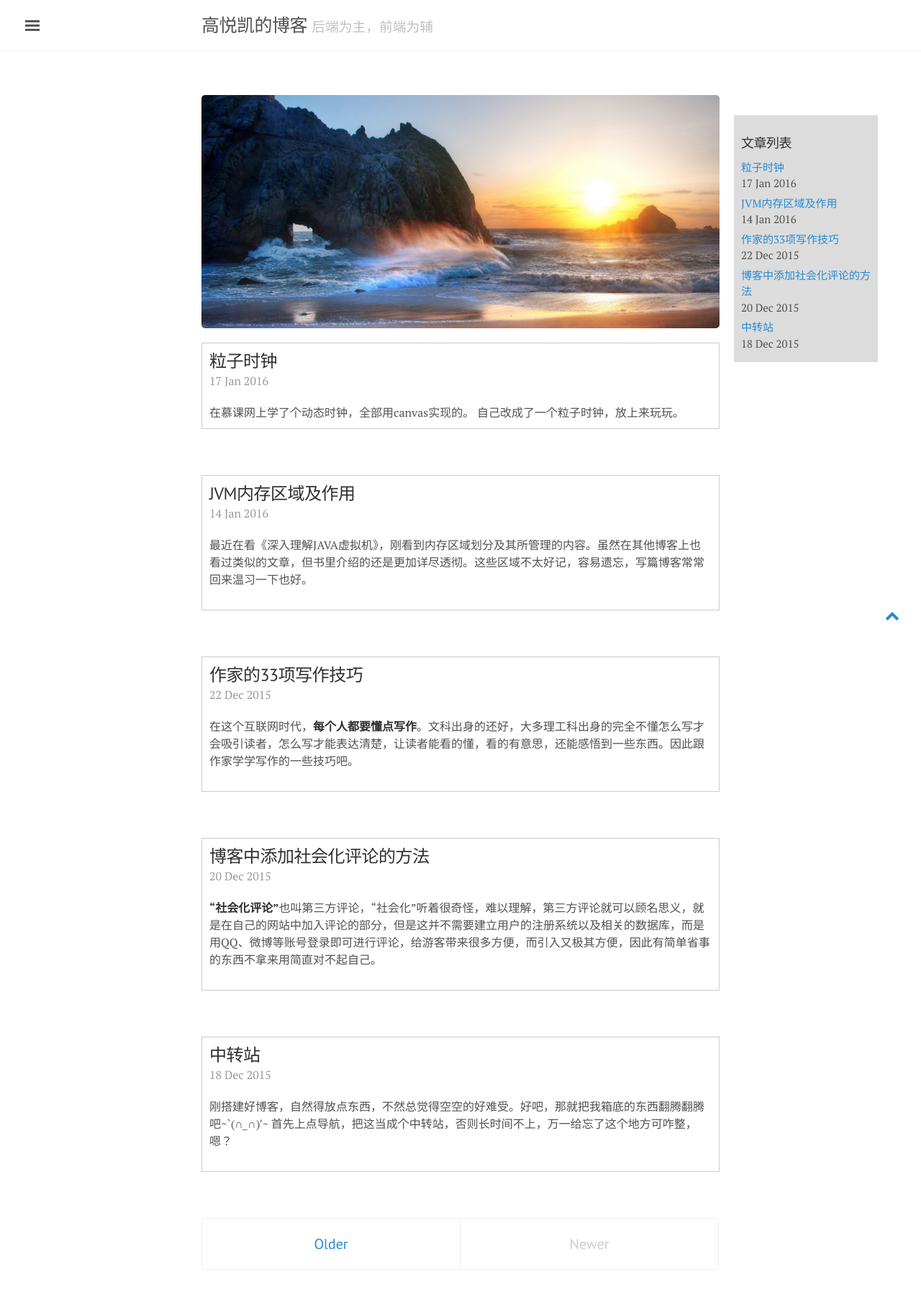
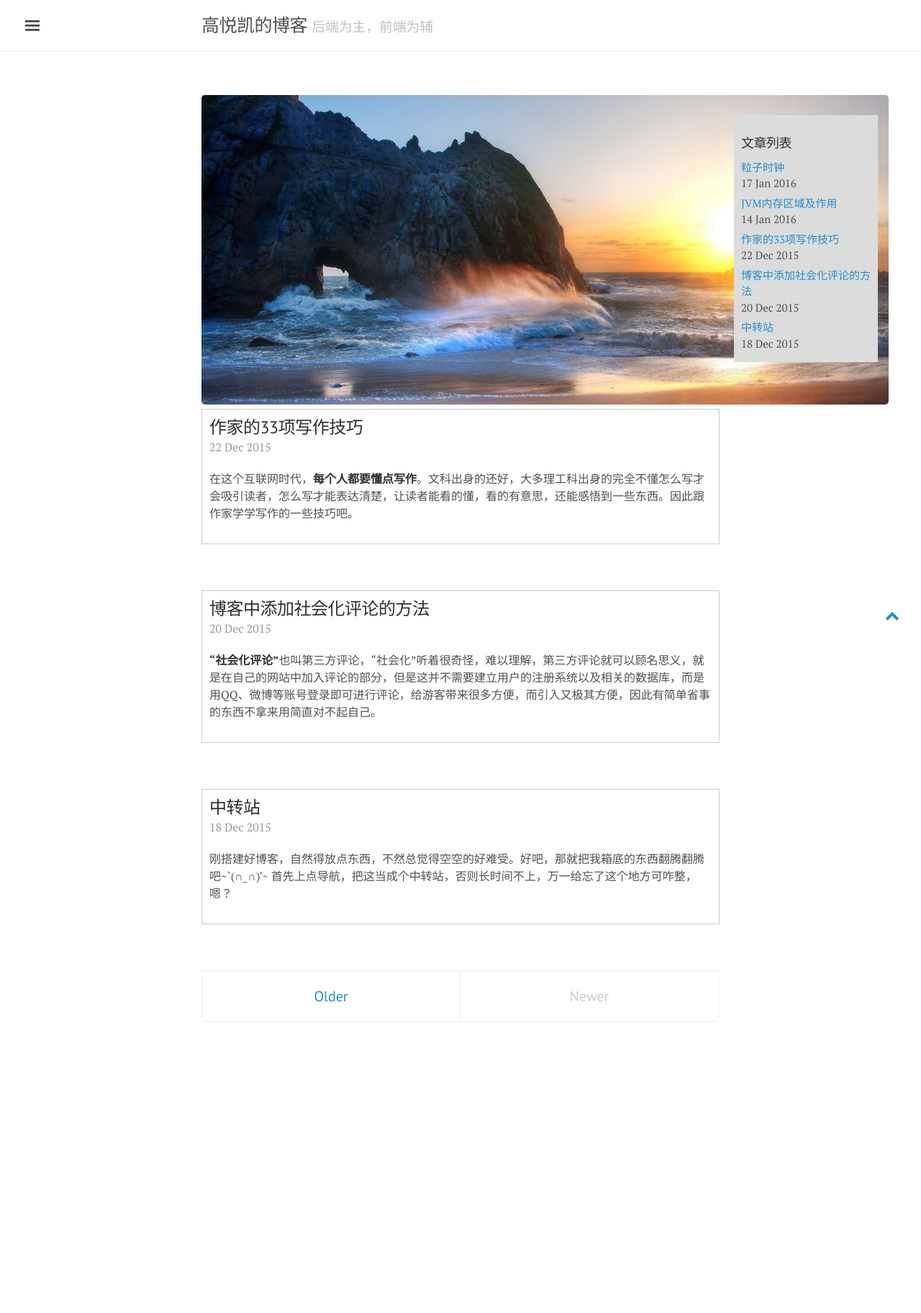
Before and after one commit to gyk6985432/myBlog, a Jekyll site: the page built from index.html, in a window 1280 px wide. Shown: the whole page at 72% size. Built offline with Jekyll 4.4.1, drawn with Linux system fonts in a browser that asks for light colours; nearby versions of some CDN libraries; the list of posts is cut into pages by our own code; comment, search, counter and statistics services are not loaded; after the commit the page ends 1480 px from its top, so only the background shows below that.

Commit message:
backgrond jpg

```diff
--- a/index.html
+++ b/index.html
@@ -3,7 +3,7 @@ layout: default
 title: Home
 ---
 
-<div style="width:100%;">
+<div style="width:100%;position:absolute;">
     <img src="/myBlog/images/background.jpg">
 </div>
 
```
